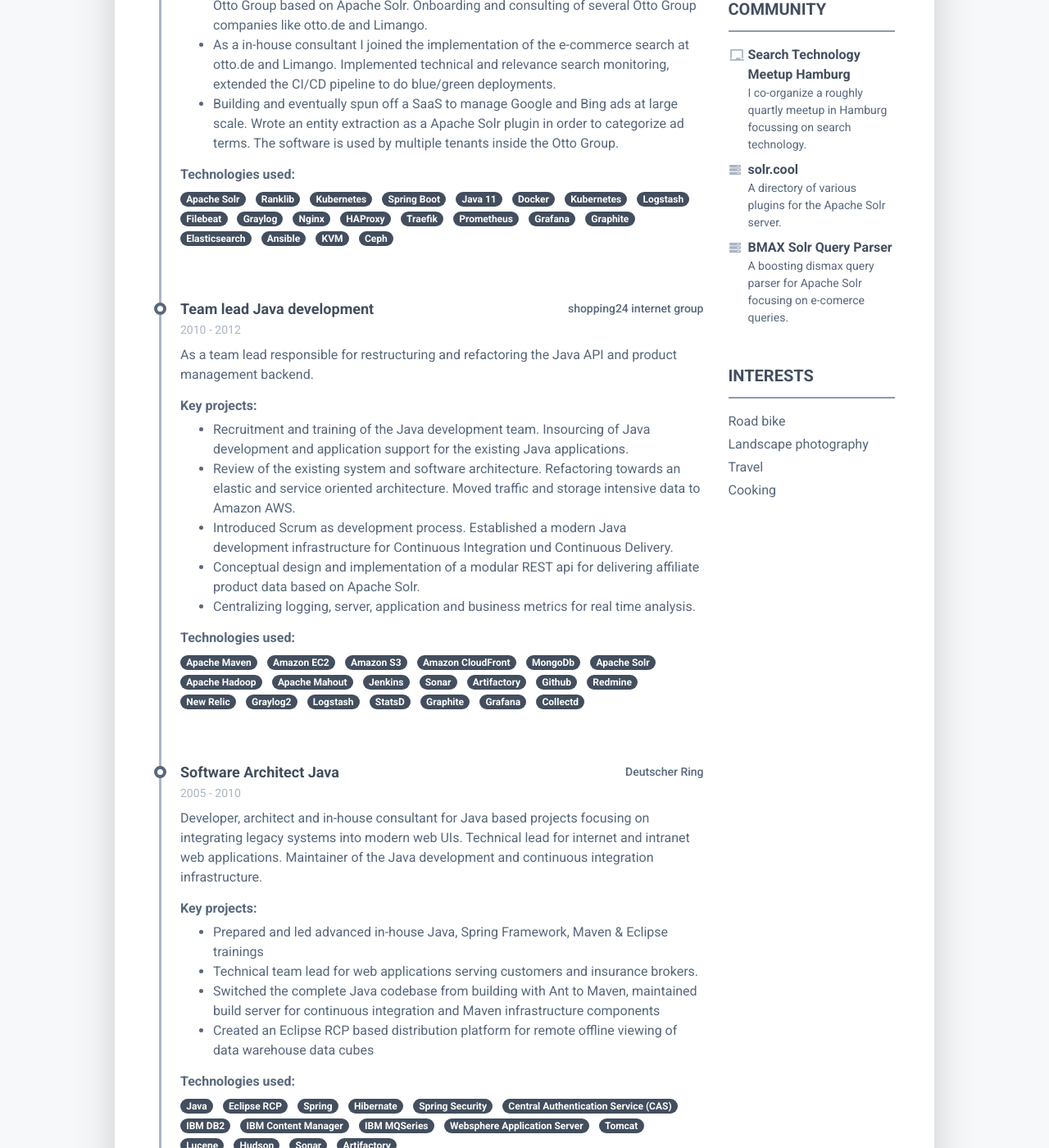
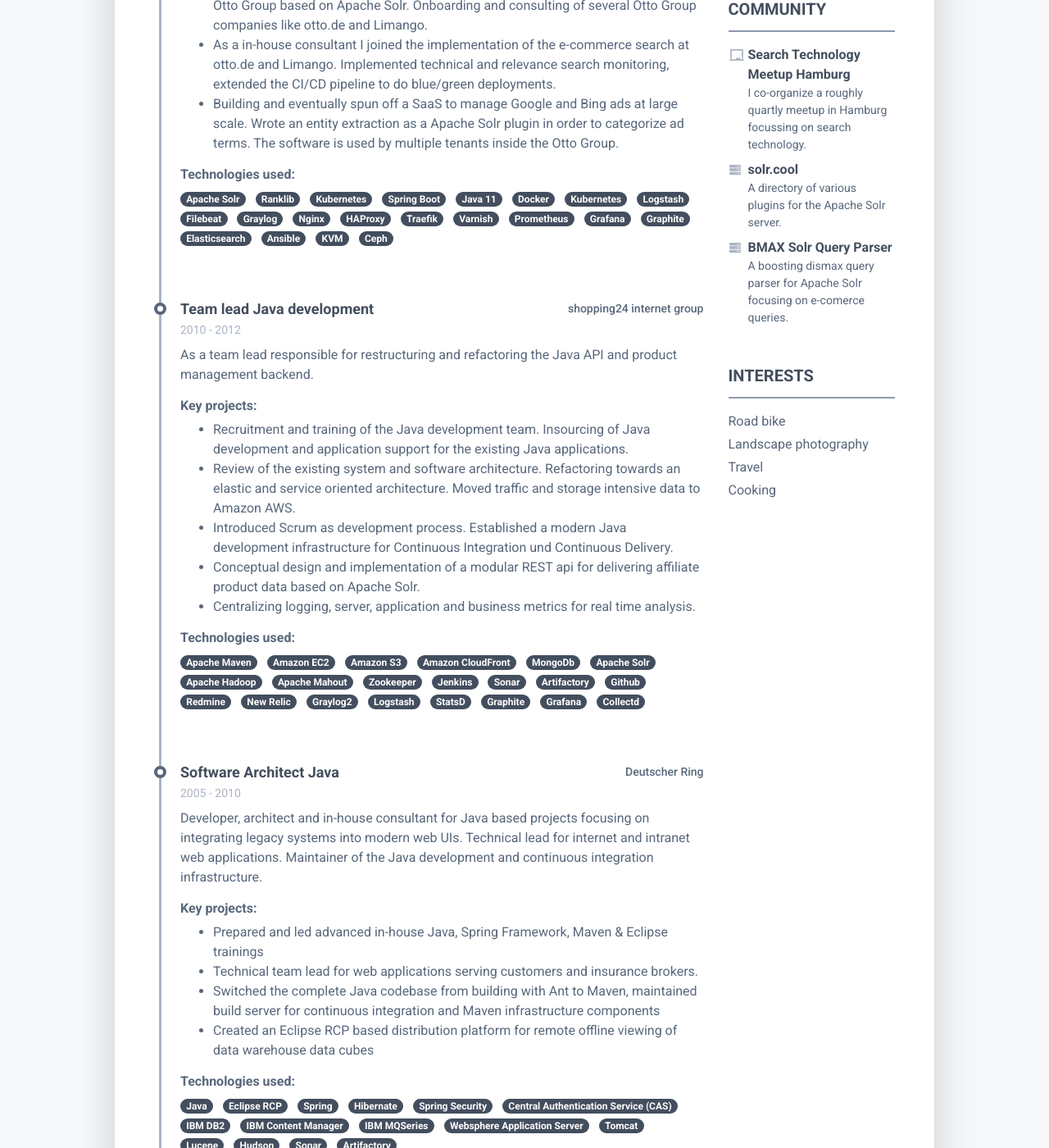
Before and after one commit to tboeghk/tboeghk.github.io, a Jekyll site: the page built from index.md, in a window 1280 px wide and 1400 px high, scrolled down 1200 px. Shown: the whole window at 82% size. Built offline with Jekyll 4.4.1, drawn with Linux system fonts in a browser that asks for light colours; nearby versions of some CDN libraries.

Commit message:
add more tech

```diff
--- a/_data/work.yml
+++ b/_data/work.yml
@@ -28,6 +28,7 @@
       - Nginx
       - HAProxy
       - Traefik
+      - Varnish
       - Prometheus
       - Grafana
       - Graphite
@@ -57,6 +58,7 @@
       - Apache Solr
       - Apache Hadoop
       - Apache Mahout
+      - Zookeeper
       - Jenkins
       - Sonar
       - Artifactory
```
